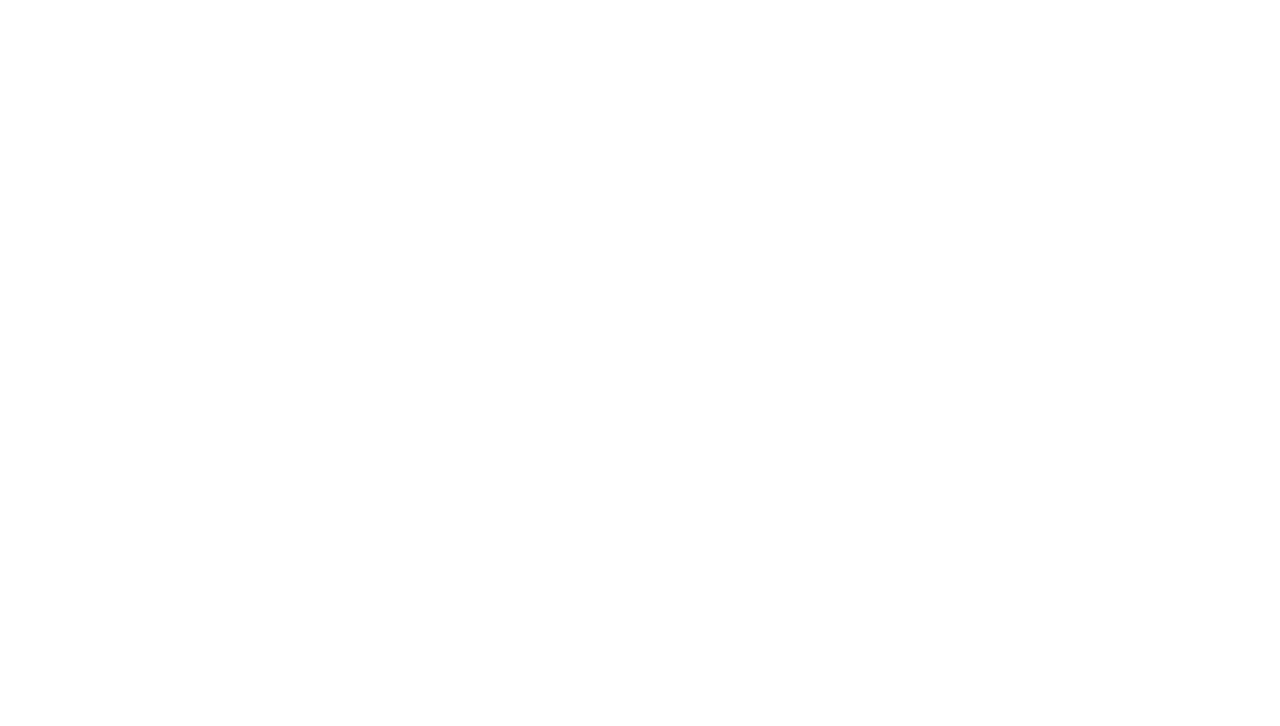
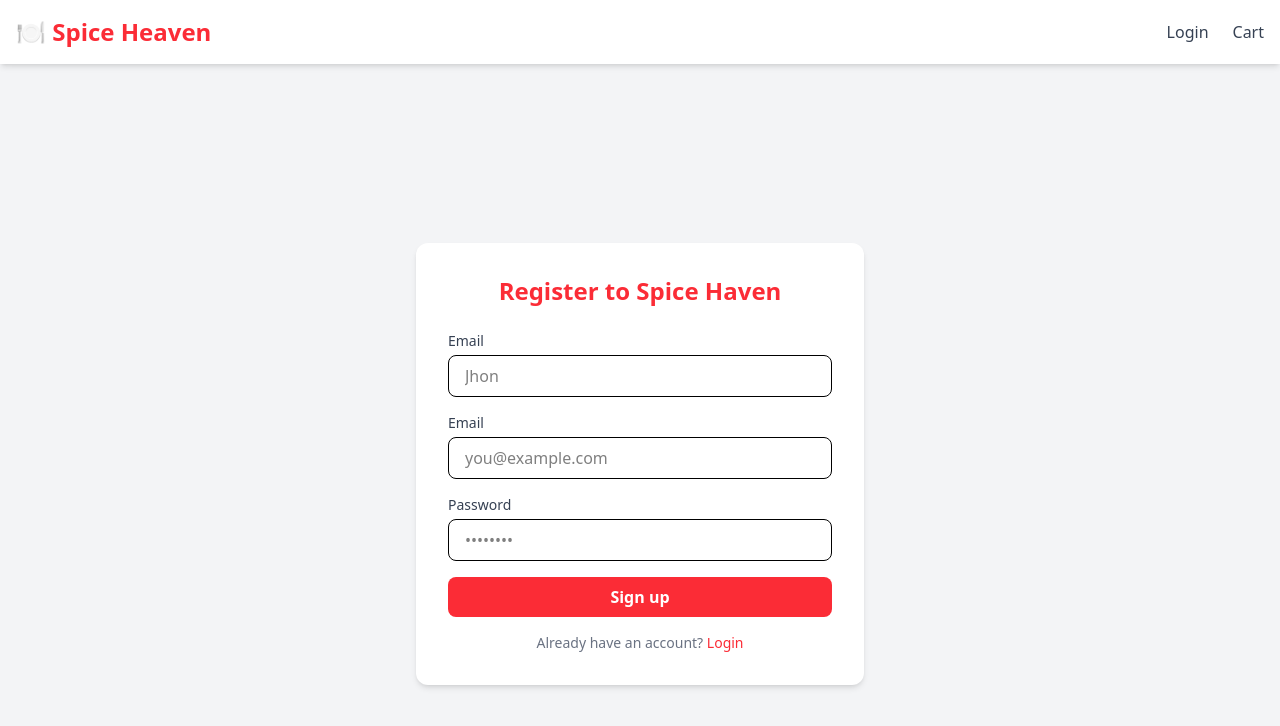
Before and after one commit to abhikumar11/spicehaven, a React (Vite) app in the folder client/: page /register in a window 1280 px wide. Before the commit this address had no page. Shown: the top 726 px of the page. Built offline with nearby package versions, Linux system fonts and the light colour scheme.

Commit message:
initial commit

```diff
--- a/client/src/App.jsx
+++ b/client/src/App.jsx
@@ -1,9 +1,8 @@
-import React from 'react'
-import Header from './components/Header'
 import { Route, Router, Routes } from 'react-router-dom'
 import Login from './components/Login'
 import Layout from './components/Layout'
 import Home from './components/Home'
+import Register from './components/Register'
 
 const App = () => {
   return (
@@ -12,6 +11,7 @@ const App = () => {
         <Route path="/" element={<Layout/>}>
         <Route  index element={<Home/>}/>
         <Route path="/login" element={<Login/>}/>
+        <Route path="/register" element={<Register/>}/>
         </Route>
         </Routes>
     </div>
--- a/client/src/components/Login.jsx
+++ b/client/src/components/Login.jsx
@@ -1,12 +1,17 @@
 import React, { useState } from 'react';
+import { Link } from 'react-router-dom';
 
 const Login = () => {
-  const [email, setEmail] = useState('');
-  const [password, setPassword] = useState('');
+  const [frmData, setFrmData] = useState({});
+
+ const handleInput=(e)=>{
+        const {name,value}=e.target;
+        setFrmData({...frmData,[name]:value})
+ }
 
   const handleLogin = (e) => {
     e.preventDefault();
-    console.log('Logging in with:', { email, password });
+
   };
 
   return (
@@ -20,8 +25,8 @@ const Login = () => {
             <input
               type="email"
               required
-              value={email}
-              onChange={(e) => setEmail(e.target.value)}
+              name="email"
+              onChange={handleInput}
               className="mt-1 w-full px-4 py-2 border rounded-lg focus:outline-none focus:ring-2 focus:ring-red-400"
               placeholder="you@example.com"
             />
@@ -32,8 +37,8 @@ const Login = () => {
             <input
               type="password"
               required
-              value={password}
-              onChange={(e) => setPassword(e.target.value)}
+              name="password"
+              onChange={handleInput}
               className="mt-1 w-full px-4 py-2 border rounded-lg focus:outline-none focus:ring-2 focus:ring-red-400"
               placeholder="••••••••"
             />
@@ -48,7 +53,7 @@ const Login = () => {
         </form>
 
         <p className="text-center text-sm text-gray-500 mt-4">
-          Don't have an account? <a href="#" className="text-red-500 hover:underline">Register</a>
+          Don't have an account? <Link to="/register" className="text-red-500 hover:underline">Create Account</Link>
         </p>
       </div>
     </div>
--- a/client/src/components/Register.jsx
+++ b/client/src/components/Register.jsx
@@ -1,9 +1,76 @@
-import React from 'react'
+import React, { useState } from 'react';
+import { Link } from 'react-router-dom';
 
 const Register = () => {
+
+  const[frmData,setFrmData]=useState({});
+
+    const handleInput = (e) => {
+    const {name,value}=e.target;
+    setFrmData({...frmData,[name]:value});
+
+  };
+
+  const handleRegister = (e) => {
+    e.preventDefault()
+  };
+
   return (
-    <div>Register</div>
-  )
-}
+    <div className="flex items-center justify-center min-h-screen bg-gray-100 px-4">
+      <div className="w-full max-w-md bg-white shadow-md rounded-xl p-8">
+        <h2 className="text-2xl font-bold text-center text-red-500 mb-6">Register to Spice Haven</h2>
 
-export default Register
+        <form onSubmit={handleRegister} className="space-y-4">
+           <div>
+            <label className="block text-sm font-medium text-gray-700">Email</label>
+            <input
+              type="text"
+              required
+              name="name"
+              onChange={handleInput}
+              className="mt-1 w-full px-4 py-2 border rounded-lg focus:outline-none focus:ring-2 focus:ring-red-400"
+              placeholder="Jhon"
+            />
+          </div>
+
+          <div>
+            <label className="block text-sm font-medium text-gray-700">Email</label>
+            <input
+              type="email"
+              required
+              name="email"
+              onChange={handleInput}
+              className="mt-1 w-full px-4 py-2 border rounded-lg focus:outline-none focus:ring-2 focus:ring-red-400"
+              placeholder="you@example.com"
+            />
+          </div>
+
+          <div>
+            <label className="block text-sm font-medium text-gray-700">Password</label>
+            <input
+              type="password"
+              required
+              name="password"
+              onChange={handleInput}
+              className="mt-1 w-full px-4 py-2 border rounded-lg focus:outline-none focus:ring-2 focus:ring-red-400"
+              placeholder="••••••••"
+            />
+          </div>
+
+          <button
+            type="submit"
+            className="w-full bg-red-500 text-white py-2 rounded-lg font-semibold hover:bg-red-600 transition"
+          >
+            Sign up
+          </button>
+        </form>
+
+        <p className="text-center text-sm text-gray-500 mt-4">
+          Already have an account? <Link to="/login"className="text-red-500 hover:underline">Login</Link>
+        </p>
+      </div>
+    </div>
+  );
+};
+
+export default Register;
```
